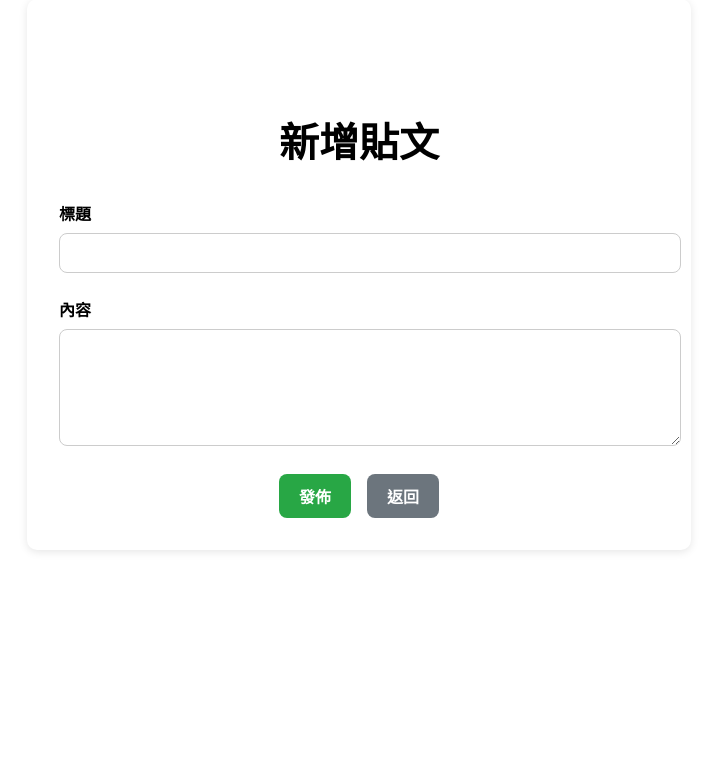
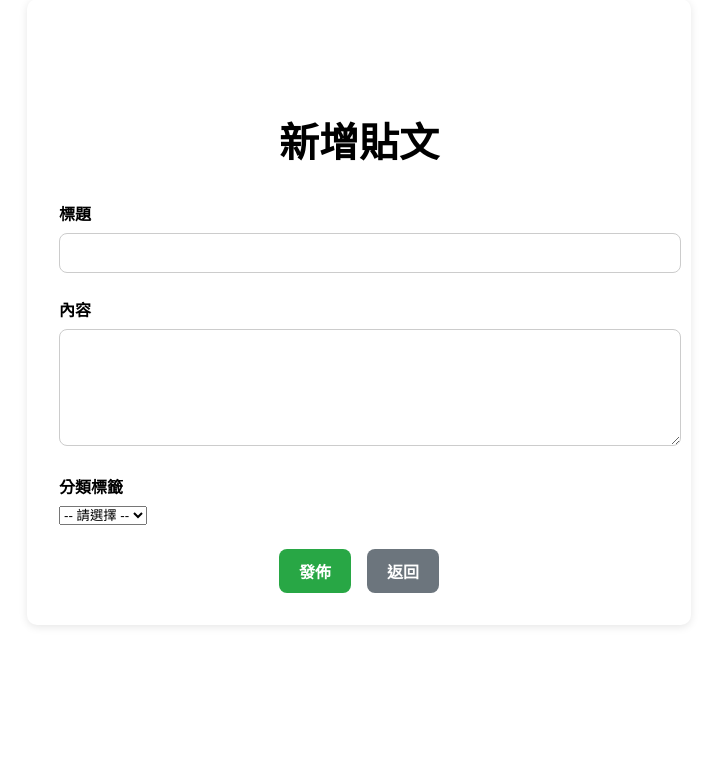
Before and after one commit to chenwei4700/SA1, a Flask app: page /post/post/new in a window 1280 px wide. Shown: the part 81-846 px from the top of the page, without its empty margins (281-998 px from the left). Run offline with Flask 3, Linux system fonts and the light colour scheme.

Commit message:
hashtag分類

```diff
--- a/templates/interact.html
+++ b/templates/interact.html
@@ -23,7 +23,7 @@
             <h2 class="card-title">{{ post.title }}</h2>
             <p class="card-text">{{ post.content }}</p>
             <p class="card-user">發文者：{{ post['user_name'] }}</p>
-
+            <p class="card-hashtag">分類：#{{ post['hashtag_name'] or '未分類' }}</p>
             <!-- 使用者頭像 -->
             <img src="{{ url_for('static', filename=post['file_path'].split('static/')[-1]) if post['file_path'] else url_for('static', filename='images/avatar.png') }}"
                 alt="使用者頭像" class="user-avatar">
--- a/templates/new_post.html
+++ b/templates/new_post.html
@@ -17,6 +17,16 @@
             <textarea id="content" name="content" rows="5" required></textarea>
         </div>
 
+        <div class="form-group">
+            <label for="hashtag">分類標籤</label>
+            <select id="hashtag" name="hashtag" required>
+              <option value="">-- 請選擇 --</option>
+              {% for tag in hashtags %}
+                <option value="{{ tag[0] }}">{{ tag[1] }}</option>
+              {% endfor %}
+            </select>
+        </div>
+
         <div class="form-buttons">
             <button type="submit" class="btn-submit">發佈</button>
             <a href="{{ url_for('post.index') }}" class="btn-cancel">返回</a>
```
